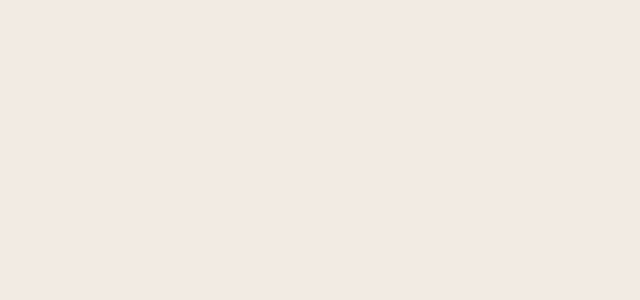
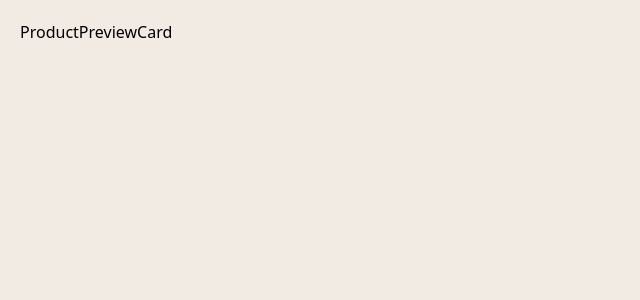
Before and after one commit to HarikrishnanYPR1707/product-preview-card-component, a React (Vite) app: page / in a window 1280 px wide. Shown: the top 300 px of the page, without its empty margins (0-640 px from the left). Built offline with nearby package versions, Linux system fonts and the light colour scheme.

Commit message:
imported component

```diff
--- a/src/App.jsx
+++ b/src/App.jsx
@@ -1,7 +1,12 @@
 import React from "react";
+import ProductPreviewCard from "./components/ProductPreviewCard";
 
 const App = () => {
-  return <section className="bg-fmCream h-screen p-5"></section>;
+  return (
+    <section className="bg-fmCream h-screen p-5">
+      <ProductPreviewCard />
+    </section>
+  );
 };
 
 export default App;
```
